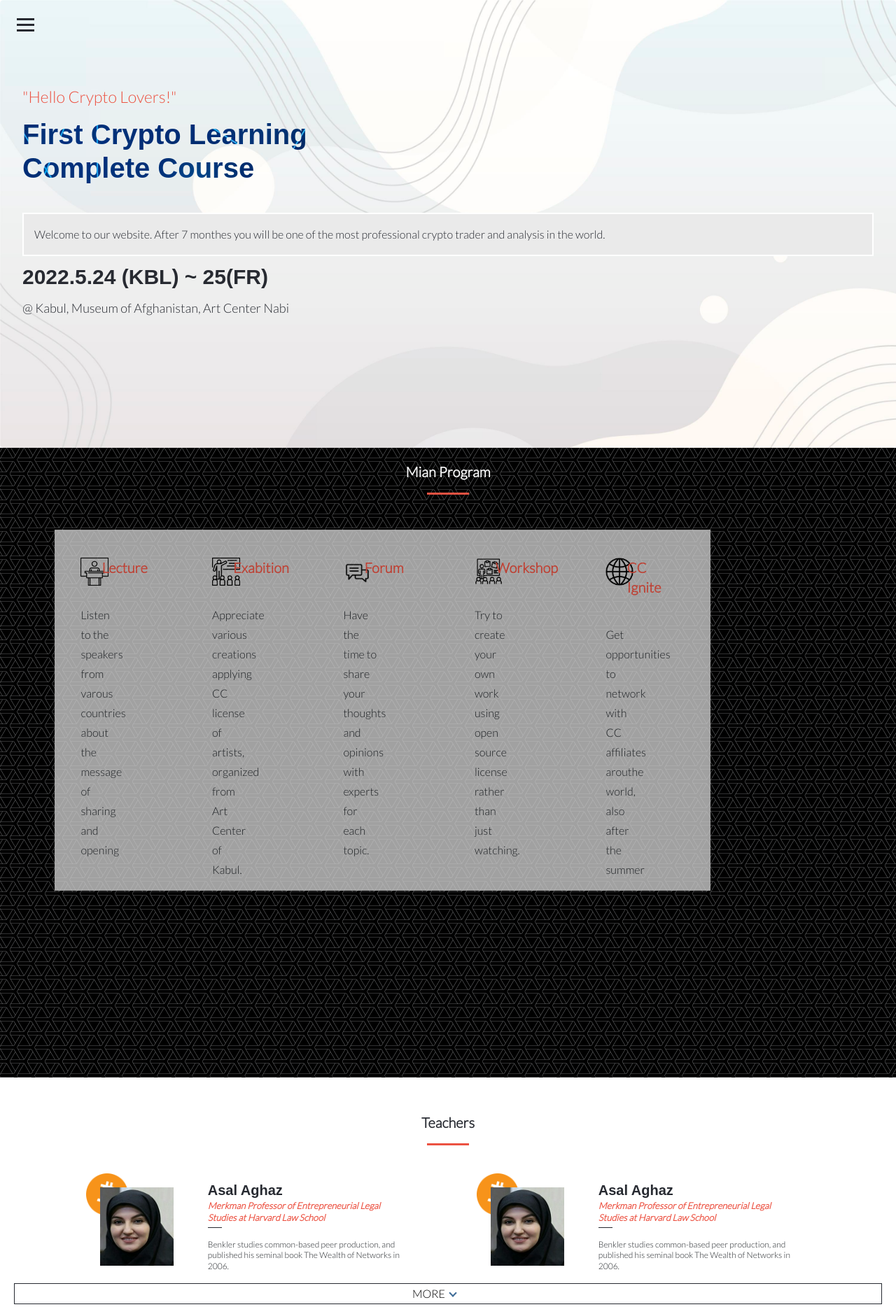
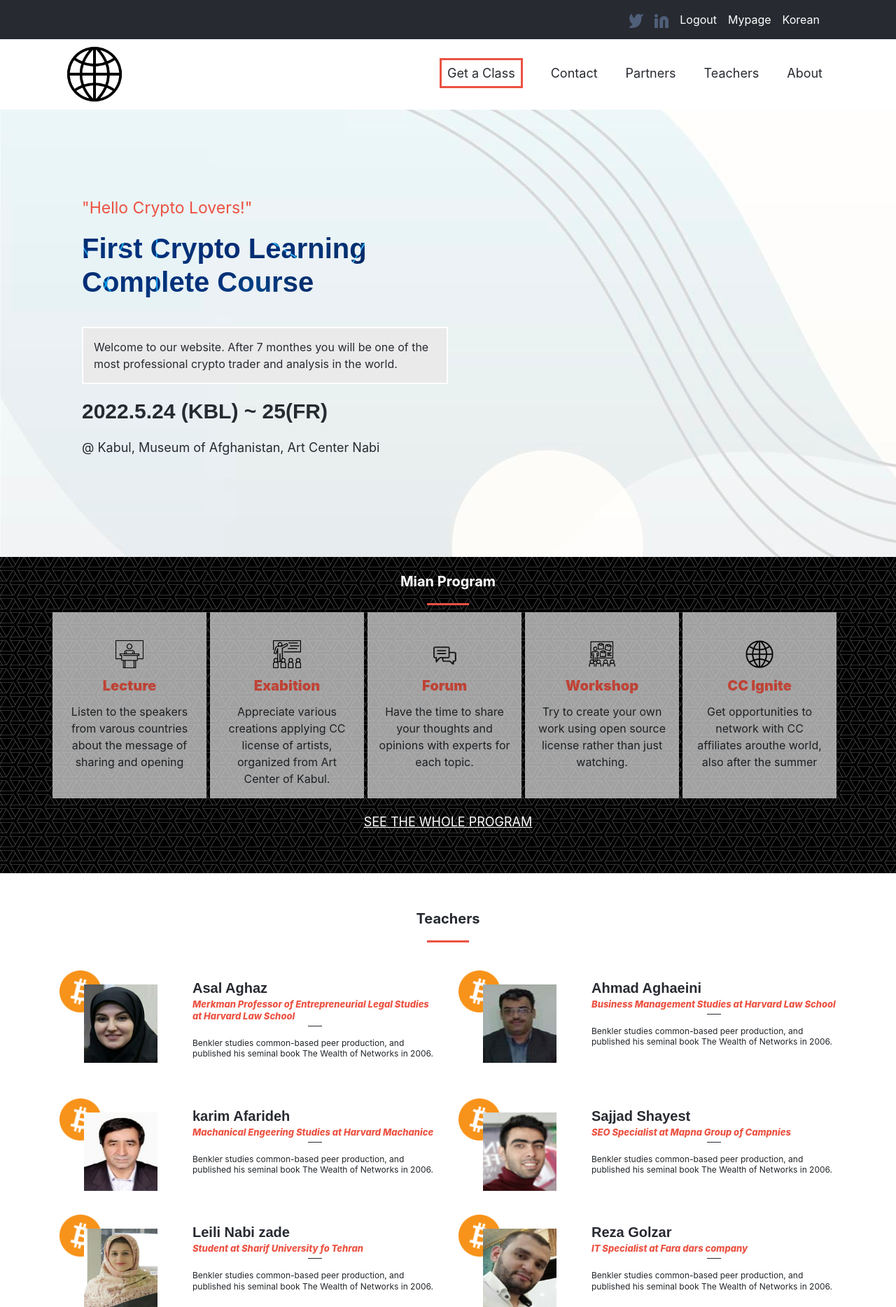
Before and after one commit to sajjadrajaee/Crypto-Website, a plain HTML site: page index.html in a window 1280 px wide. Shown: the top 1868 px of the page at 70% size. Drawn offline with Linux system fonts and the light colour scheme.

Commit message:
Complete Desktop version

```diff
--- a/index.html
+++ b/index.html
@@ -12,21 +12,56 @@
 </head>
 
 <body>
-  <header class="main-header">
-    <nav class="navbar">
-      <a href="#" class="nav-branding">Crypto</a>
-      <ul class="nav-menu">
+  <div class="container-bg">
+    <div class="container">
+      <nav class="navbar navbar-expand-sm">
+
+        <ul class="navbar-nav ml-auto">
           <li class="nav-item">
-          <a href="#getclass" class="nav-link get">Get a Class</a>
+            <a  class="nav-link" href="twitter.com"><img src="assets/img/social/twitter.svg" alt="twitter icon"> </a>
           </li>
           <li class="nav-item">
-          <a href="#teachers" class="nav-link">Teachers</a>
+            <a  class="nav-link" href="linkedin.com"><img src="assets/img/social/Linkedin.svg" alt="Linkedin icon"> </a>
           </li>
           <li class="nav-item">
-          <a href="#partners" class="nav-link">Partners</a>
+            <a class="nav-link" href="#">
+              Logout
+            </a>
           </li>
           <li class="nav-item">
-          <a href="#contact" class="nav-link">Contact</a>
+            <a class="nav-link" href="#">
+              Mypage
+            </a>
+          </li>
+          <li class="nav-item">
+            <a class="nav-link" href="#">
+              Korean
+            </a>
+          </li>
+        </ul>
+      </nav>
+    </div>
+  </div>
+
+  <header class="main-header">
+    <div class="container">
+    <nav class="main-navbar navbar-expand-sm">
+      <a href="#" class="nav-branding"><img class="branding" alt="main logo" src="assets/img/world.png"></a>
+      <ul class="nav-menu ml-auto">
+        <li class="nav-items">
+          <a href="#about" class="nav-links">About</a>
+        </li>
+        <li class="nav-items">
+          <a href="#teachers" class="nav-links">Teachers</a>
+        </li>
+        <li class="nav-items">
+          <a href="#partners" class="nav-links">Partners</a>
+        </li>
+        <li class="nav-items">
+          <a href="#contact" class="nav-links">Contact</a>
+        </li>
+        <li class="nav-items">
+          <a href="#getclass" class="nav-links get">Get a Class</a>
         </li>
       </ul>
       <div class="hamburger">
@@ -35,8 +70,10 @@
         <span class="bar"></span>
       </div>
     </nav>
+  </div>
   </header>
-  <section class="head">
+  <section class="head ">
+    <div class="container">
     <div class="jumbotron">
       <p class="hello">"Hello Crypto Lovers!"</p>
       <h1>First Crypto Learning <br>
@@ -48,8 +85,10 @@
       <p class="time">2022.5.24 (KBL) ~ 25(FR)</p>
       <p class="place">@ Kabul, Museum of Afghanistan, Art Center Nabi</p>
     </div>
+  </div>
   </section>
   <section class="container-fluid program">
+  <div class="container">
     <p class="program-text text-center">Mian Program</p>
     <hr class="line">
     <div class="row col-md-offset-1">
@@ -108,10 +147,17 @@
           </div>
         </div>
       </div>
+    </div>
+    <a href="#"><p class="whole">SEE THE WHOLE PROGRAM</p></a>
+    <div class="row justify-content-center">
+      <button class="join ">Join CC Global Summit 2015</button>
+    </div>
 
   </div>
+
   </section>
   <section class="teachers">
+    <div class="container">
       <p class="teacher-text text-center">Teachers</p>
       <hr class="line">
       <div class="row">
@@ -134,11 +180,11 @@
           <div class="row">
             <div class="col-4">
               <img class="back-logo" src="assets/img/members/Bitcoin-BTC-icon.png">
-            <img class="member-photo" src="assets/img/members/a.aghaz.jpg">
+              <img class="member-photo" src="assets/img/members/aghaeini.jpg">
             </div>
             <div class="col-8">
-            <p class="teacher-name">Asal Aghaz</p>
-            <p class="teacher-position">Merkman Professor of Entrepreneurial Legal Studies at Harvard Law School</p>
+              <p class="teacher-name">Ahmad Aghaeini</p>
+              <p class="teacher-position">Business Management Studies at Harvard Law School</p>
               <hr class="small-hr">
               <p class="teacher-detail">Benkler studies common-based peer production, and published his seminal book The
                 Wealth of Networks in 2006.</p>
@@ -152,11 +198,11 @@
           <div class="row">
             <div class="col-4">
               <img class="back-logo" src="assets/img/members/Bitcoin-BTC-icon.png">
-            <img class="member-photo" src="assets/img/members/a.aghaz.jpg">
+              <img class="member-photo" src="assets/img/members/hafarideh.jpg">
             </div>
             <div class="col-8">
-            <p class="teacher-name">Asal Aghaz</p>
-            <p class="teacher-position">Merkman Professor of Entrepreneurial Legal Studies at Harvard Law School</p>
+              <p class="teacher-name">karim Afarideh</p>
+              <p class="teacher-position">Machanical Engeering Studies at Harvard Machanice</p>
               <hr class="small-hr">
               <p class="teacher-detail">Benkler studies common-based peer production, and published his seminal book The
                 Wealth of Networks in 2006.</p>
@@ -167,11 +213,11 @@
           <div class="row">
             <div class="col-4">
               <img class="back-logo" src="assets/img/members/Bitcoin-BTC-icon.png">
-            <img class="member-photo" src="assets/img/members/a.aghaz.jpg">
+              <img class="member-photo" src="assets/img/members/Sajjad.jpg">
             </div>
             <div class="col-8">
-            <p class="teacher-name">Asal Aghaz</p>
-            <p class="teacher-position">Merkman Professor of Entrepreneurial Legal Studies at Harvard Law School</p>
+              <p class="teacher-name">Sajjad Shayest</p>
+              <p class="teacher-position">SEO Specialist at Mapna Group of Campnies</p>
               <hr class="small-hr">
               <p class="teacher-detail">Benkler studies common-based peer production, and published his seminal book The
                 Wealth of Networks in 2006.</p>
@@ -182,11 +228,11 @@
           <div class="row">
             <div class="col-4">
               <img class="back-logo" src="assets/img/members/Bitcoin-BTC-icon.png">
-            <img class="member-photo" src="assets/img/members/a.aghaz.jpg">
+              <img class="member-photo" src="assets/img/members/leili.jpg">
             </div>
             <div class="col-8">
-            <p class="teacher-name">Asal Aghaz</p>
-            <p class="teacher-position">Merkman Professor of Entrepreneurial Legal Studies at Harvard Law School</p>
+              <p class="teacher-name">Leili Nabi zade</p>
+              <p class="teacher-position">Student at Sharif University fo Tehran</p>
               <hr class="small-hr">
               <p class="teacher-detail">Benkler studies common-based peer production, and published his seminal book The
                 Wealth of Networks in 2006.</p>
@@ -197,41 +243,11 @@
           <div class="row">
             <div class="col-4">
               <img class="back-logo" src="assets/img/members/Bitcoin-BTC-icon.png">
-            <img class="member-photo" src="assets/img/members/a.aghaz.jpg">
+              <img class="member-photo" src="assets/img/members/reza.jpg">
             </div>
             <div class="col-8">
-            <p class="teacher-name">Asal Aghaz</p>
-            <p class="teacher-position">Merkman Professor of Entrepreneurial Legal Studies at Harvard Law School</p>
-            <hr class="small-hr">
-            <p class="teacher-detail">Benkler studies common-based peer production, and published his seminal book The
-              Wealth of Networks in 2006.</p>
-          </div>
-        </div>
-      </div>
-      <div class="col-12 col-sm-12 col-md-6 member-row">
-        <div class="row">
-          <div class="col-4">
-            <img class="back-logo" src="assets/img/members/Bitcoin-BTC-icon.png">
-            <img class="member-photo" src="assets/img/members/a.aghaz.jpg">
-          </div>
-          <div class="col-8">
-            <p class="teacher-name">Asal Aghaz</p>
-            <p class="teacher-position">Merkman Professor of Entrepreneurial Legal Studies at Harvard Law School</p>
-            <hr class="small-hr">
-            <p class="teacher-detail">Benkler studies common-based peer production, and published his seminal book The
-              Wealth of Networks in 2006.</p>
-          </div>
-        </div>
-      </div>
-      <div class="col-12 col-sm-12 col-md-6 member-row">
-        <div class="row">
-          <div class="col-4">
-            <img class="back-logo" src="assets/img/members/Bitcoin-BTC-icon.png">
-            <img class="member-photo" src="assets/img/members/a.aghaz.jpg">
-          </div>
-          <div class="col-8">
-            <p class="teacher-name">Asal Aghaz</p>
-            <p class="teacher-position">Merkman Professor of Entrepreneurial Legal Studies at Harvard Law School</p>
+              <p class="teacher-name">Reza Golzar</p>
+              <p class="teacher-position">IT Specialist at Fara dars company</p>
               <hr class="small-hr">
               <p class="teacher-detail">Benkler studies common-based peer production, and published his seminal book The
                 Wealth of Networks in 2006.</p>
@@ -239,6 +255,8 @@
           </div>
         </div>
       </div>
+    </div>
+
   </section>
   <section class="Partners">
     <p class="program-text text-center">Partners</p>
@@ -259,7 +277,8 @@
     </div>
   </section>
   <section class="about">
-    <div class="row justify-content-end">
+    <div class="container">
+      <div class="row justify-content-center">
         <div class="col-6 col-md-4">
           <img class="footer-logo" alt="footer logo" src="assets/img/partners/world-bank.png">
         </div>
@@ -268,6 +287,8 @@
           <p class="copyright-detail">This crypto website is assosated with World Bank!</p>
         </div>
       </div>
+    </div>
+
   </section>
   <script src="script.js"></script>
   <script src="assets/bootstrap/bootstrap.bundle.min.js"></script>
--- a/script.js
+++ b/script.js
@@ -7,7 +7,7 @@ hamburger.addEventListener('click', () => {
   navMenu.classList.toggle('active');
 });
 
-document.querySelectorAll('.nav-link').forEach((n) => n.addEventListener('click', () => {
+document.querySelectorAll('.nav-links').forEach((n) => n.addEventListener('click', () => {
   hamburger.classList.remove('active');
   navMenu.classList.remove('active');
 }));
--- a/style.css
+++ b/style.css
@@ -1,6 +1,7 @@
 /*   #272a31 black
      #ec5242 red
      #d3d3d3 gray */
+@media screen and (max-width: 768px) {
 
   body {
     font-family: 'Lato', sans-serif;
@@ -17,6 +18,11 @@ body {
     box-sizing: border-box;
   }
 
+  .container-bg {
+    display: none;
+    visibility: hidden;
+  }
+
   @font-face {
     font-family: Lato;
     src: url('assets/fonts/Lato-Light.ttf');
@@ -31,7 +37,7 @@ a {
     text-decoration: none;
   }
 
-.navbar {
+  .main-navbar {
     top: 0;
     left: 0;
     z-index: 9999;
@@ -55,11 +61,11 @@ a {
       display: none;
   }
 
-.nav-link {
+  .nav-links {
     transition: 0.7s ease;
   }
 
-.nav-link:hover {
+  .nav-links:hover {
     color: #57000d;
   }
 
@@ -106,10 +112,11 @@ a {
     padding-top: 90px;
   }
 
-.nav-item {
+  .nav-items {
     margin: 40px 28px 0 28px;
     font-size: 32px;
     color: #ec5242;
+    list-style: none;
   }
 
   .nav-menu.active {
@@ -118,6 +125,13 @@ a {
 
   .get {
     border: 5px solid #fff;
+  }
+
+  .head .container {
+    width: 100%;
+    padding-right: 0;
+    padding-left: 0;
+    max-width: 100%;
   }
 
   .jumbotron {
@@ -205,10 +219,18 @@ a {
     color: #ec5242;
   }
 
-.container {
-  background-color: #eaeaea;
+  .whole {
+    display: none;
+    visibility: hidden;
   }
 
+  .join {
+    color: #fff;
+    background-color: #ec5242;
+    font-size: 18px;
+    margin: 20px 0;
+    padding: 15px
+  }
   .row {
     width: 90%;
     margin:0 5%;
@@ -220,6 +242,10 @@ a {
 
   .teachers {
     margin: 30px 20px;
+  }
+
+  .teachers > .container {
+    max-width: 100%;
   }
 
   .teacher-text {
@@ -343,3 +369,295 @@ a {
   }
 
   /* Desktop versiton */
+
+}
+@media screen and (min-width: 768px) {
+  .nav-link {
+    color: #fff;
+  }
+
+  .nav-item {
+    color: #fff;
+  }
+  .container-bg {
+    background-color: #272a31;
+  }
+
+  .hamburger {
+    display: none;
+    visibility: hidden;
+  }
+
+  .main-navbar {
+    display: flex;
+  }
+
+  .branding {
+    width: 80px;
+    margin: 10px;
+  }
+
+  .main-navbar > .nav-menu {
+    margin-top: 15px;
+  }
+
+  .nav-items {
+    padding: 20px 20px;
+    font-size: 18px;
+    float:right;
+    list-style: none;
+  }
+
+  .nav-links {
+    color: #272a31;
+  }
+
+  .nav-links:hover {
+    color: #ec5242;
+    text-decoration: none;
+  }
+
+  .get {
+    border: #ec5242 3px solid;
+    padding: 8px;
+  }
+
+  .head{
+    background-color: #e9ecef;
+    background-image: url('assets/img/back-gray.jpg');
+    background-repeat: no-repeat;
+  }
+
+  .jumbotron {
+    color: #ec5242;
+    background-color: none;
+    background-size: cover;
+    background: transparent;
+    height: 80vh;
+    margin-bottom: 0;
+   }
+
+   .jumbotron .hello {
+     margin-top: 60px;
+     font-size: 23px;
+   }
+
+   .jumbotron h1 {
+     font-family: "COCOGOOSE", sans-serif;
+     font-weight: 900;
+     -webkit-background-clip: text;
+     background-clip: text;
+     background-image: url('assets/img/back.jpg');
+     color: transparent;
+   }
+
+   .note {
+    margin-top: 40px;
+    border: 2px solid #fff;
+    background-color: #eaeaea;
+    padding: 15px;
+    color: #272a31;
+    width: 50%;
+   }
+
+  .time {
+    font-family: "COCOGOOSE", sans-serif;
+    font-size: 30px;
+    font-weight: 800;
+    color: #272a31;
+  }
+
+  .place {
+    color: #272a31;
+    font-size: 18px;
+  }
+
+  /* Program section */
+
+  .program {
+    background-image: url('assets/img/webb-dark.png') ;
+    background-repeat: repeat;
+    padding-bottom: 40px;
+  }
+
+  .program > .row {
+    margin: 40px auto;
+  }
+
+  .program-text {
+    color: #fff;
+    font-weight: bold;
+    font-size: 20px;
+    padding-top: 20px;
+  }
+
+  .program-detail {
+    background-color: #cacaca;
+    margin-top: 10px;
+    margin-left: 5px;
+    opacity: 80%;
+  }
+
+
+  .program-detail:hover {
+    outline: #fff 5px solid;
+  }
+
+  .line {
+    border-top: 3px solid #ec5242;
+    width: 60px;
+    margin: 0 auto;
+  }
+
+  .icon {
+    width: 40px;
+    height: 40px;
+    margin-top: 40px;
+  }
+
+  .program-title {
+    margin: 10px 0;
+    font-size: 20px;
+    font-weight: 900;
+    color: #ec5242;
+  }
+
+  .col-md-2 {
+    flex: 0 0 19.3%;
+    max-width: 19.3%;
+  }
+
+  .col-md-2 > .row {
+    display: block;
+    -ms-flex-wrap: wrap;
+    flex-wrap: wrap;
+    margin-right: -15px;
+    margin-left: -15px;
+    text-align: center;
+  }
+
+  .row > .col-2 {
+    width: 100%;
+    max-width: 100%;
+    position: relative;
+  }
+
+  .row > .col-3 {
+    width: 100%;
+    max-width: 100%;
+    position: relative;
+  }
+
+  .row > .col-7 {
+    width: 100%;
+    max-width: 100%;
+    position: relative;
+  }
+
+  .join {
+    display: none;
+    visibility: hidden;
+  }
+
+  .whole {
+    font-size: 18px;
+    text-decoration: underline;
+    margin: 20px auto;
+    text-align: center;
+    display: block;
+    visibility: visible;
+    color: #fff;
+  }
+
+  /* Teacher section */
+  .member-row{
+    margin-top: 40px;
+  }
+
+  .teachers {
+    margin: 30px 20px;
+  }
+
+  .teacher-text {
+    color: #272a31;
+    font-weight: bold;
+    font-size: 20px;
+    padding-top: 20px;
+  }
+
+  .back-logo {
+    position: absolute;
+    top: 0;
+    left: 10;
+    width: 60px;
+    height: 60px;
+  }
+
+  .member-photo {
+    position: absolute;
+    top: 20px;
+    left: 50px;
+    width: 105px;
+    height: 112px;
+  }
+
+
+  .teacher-name {
+    font-family: 'COCOGOOSE' , sans-serif;
+    font-size: 20px;
+    font-weight: 600;
+    color: #272a31;
+    margin:10px 0 0 0;
+  }
+
+  .teacher-position {
+    color: #ec5242;
+    font-style: italic;
+    font-weight: 800;
+    font-size: 13px;
+    margin: 0;
+    line-height: 1.3;
+  }
+
+  .small-hr {
+    border-top: 1px solid #272a31;
+    width: 20px;
+    margin-top: 5px;
+  }
+
+  .teacher-detail {
+    line-height: 1.3;
+    font-size: 12px;
+  }
+
+  .btn-more {
+    display: none;
+    visibility: hidden;
+  }
+
+  .Partners {
+    padding-bottom: 40px;
+    background-color: #5b5b5b;
+  }
+
+  .partner-logo {
+    width: 60%;
+    margin: 10px;
+    margin-left: 40px;
+  }
+
+  .footer-logo {
+    width: 100px;
+    height: 100px;
+    direction:rtl;
+    align-content: center;
+    text-align: center;
+    margin: 30px 0 0 50px;
+  }
+
+  .copyright {
+    font-weight: bold;
+    margin-top: 20px;
+    line-height: 1.3;
+  }
+}
```
Also changed, not shown: assets/img/members/Sajjad.jpg (added), assets/img/members/leili.jpg (added), assets/img/members/reza.jpg (added), assets/img/social/Github.svg (added), assets/img/social/Linkedin.svg (added), assets/img/social/M.svg (added), assets/img/social/Vector.svg (added), assets/img/social/twitter.svg (added). Lines whose indentation alone changed are shown as unchanged.
